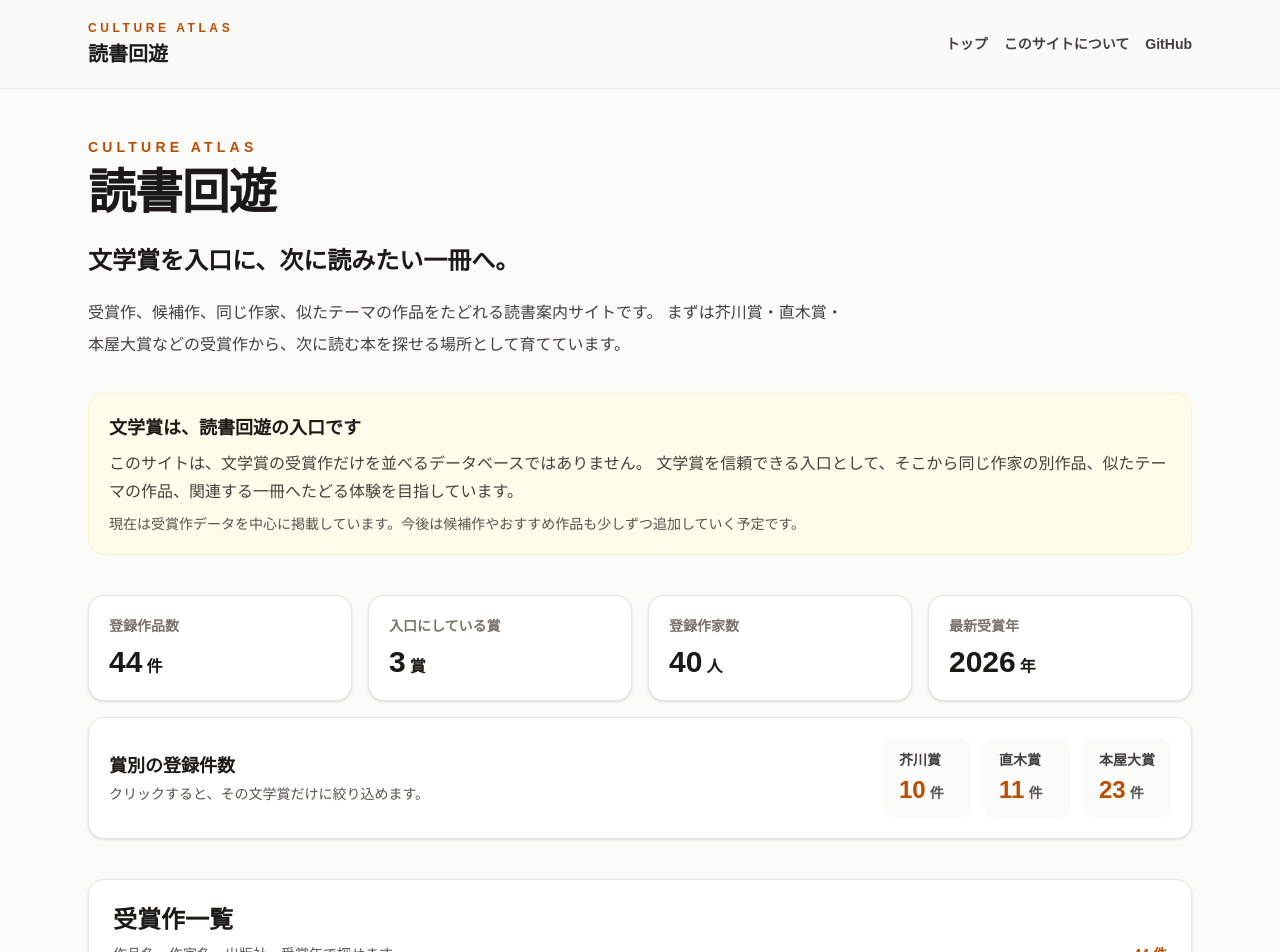
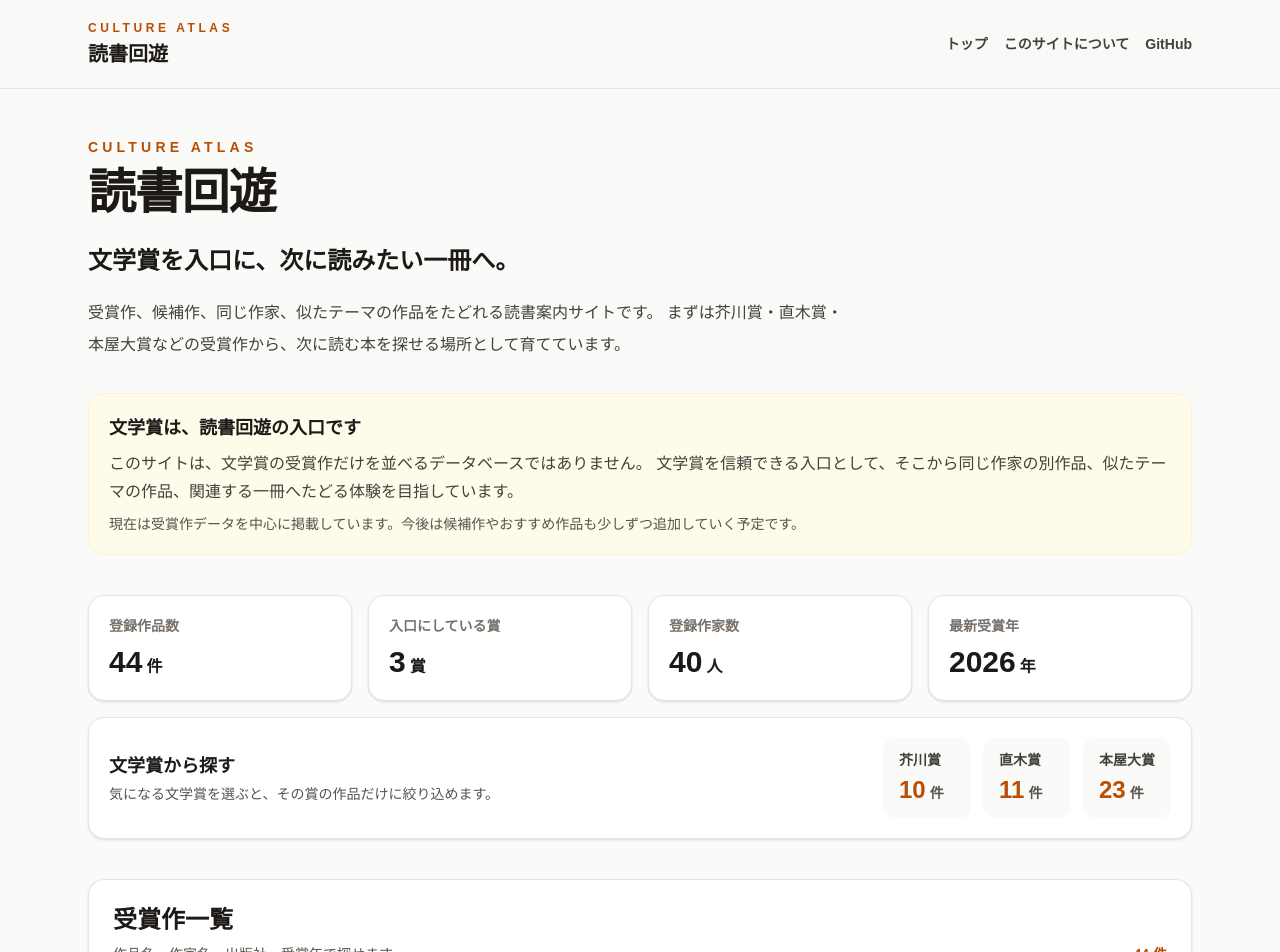
Before and after one commit to fel-an-Studio/bungakusho-zukan, a Next.js app: page / in a window 1280 px wide. Shown: the top 952 px of the page. Built offline with nearby package versions, Linux system fonts and the light colour scheme.

Commit message:
Update award filter section wording

```diff
--- a/components/AwardResultList.tsx
+++ b/components/AwardResultList.tsx
@@ -319,9 +319,9 @@ export function AwardResultList({ results }: Props) {
       <section className="mt-4 rounded-2xl border border-stone-200 bg-white p-5 shadow-sm">
         <div className="flex flex-col gap-4 sm:flex-row sm:items-center sm:justify-between">
           <div>
-            <h2 className="text-lg font-bold">賞別の登録件数</h2>
+            <h2 className="text-lg font-bold">文学賞から探す</h2>
             <p className="mt-1 text-sm text-stone-600">
-              クリックすると、その文学賞だけに絞り込めます。
+              気になる文学賞を選ぶと、その賞の作品だけに絞り込めます。
             </p>
           </div>
 
```
